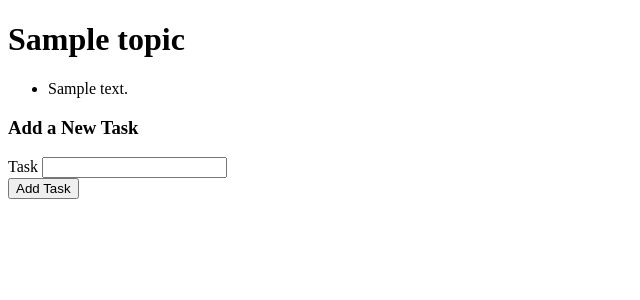
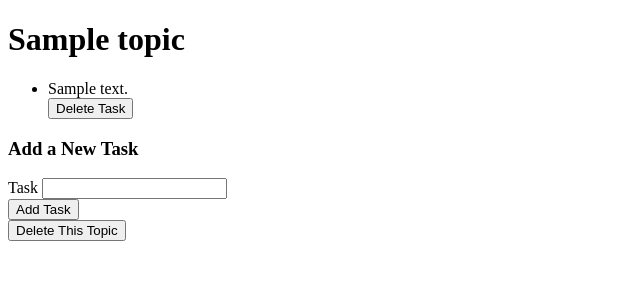
Before and after one commit to YuliiaHavrylenko/blog-poster, a Flask app: template templates/topic-tasks.html in a window 1280 px wide. Shown: the top 300 px of the page, without its empty margins (0-640 px from the left). Run offline with Flask 2, Linux system fonts and the light colour scheme; the template is opened without the code that fills it: most values are stand-ins (such as "Sample title", 1, 10 or a date in 2020).

Commit message:
add delete function for tasks and topics

```diff
--- a/templates/topic-tasks.html
+++ b/templates/topic-tasks.html
@@ -9,6 +9,9 @@
 <ul>
   {% for task in tasks %}
     <li>{{ task.description }}</li>
+    <form action="/delete/task/{{ task.task_id }}" method="POST">
+        <input type="submit" value="Delete Task" />
+    </form>
     {% endfor %}
 </ul>
 <h3>Add a New Task</h3>
@@ -19,6 +22,13 @@
   </div>
   <input type="submit" value="Add Task" />
 </form>
+
+<div class="delete-topic">
+    <form action="/delete/topic/{{ topic.topic_id }}" method="post">
+    <input type="submit" value="Delete This Topic"></input>
+        </form>
+</div>
+
 <div class="message">
     {% for category, message in get_flashed_messages(with_categories=true) %}
     <div style="color: {{ category }};"> {{ message }} </div>
```
